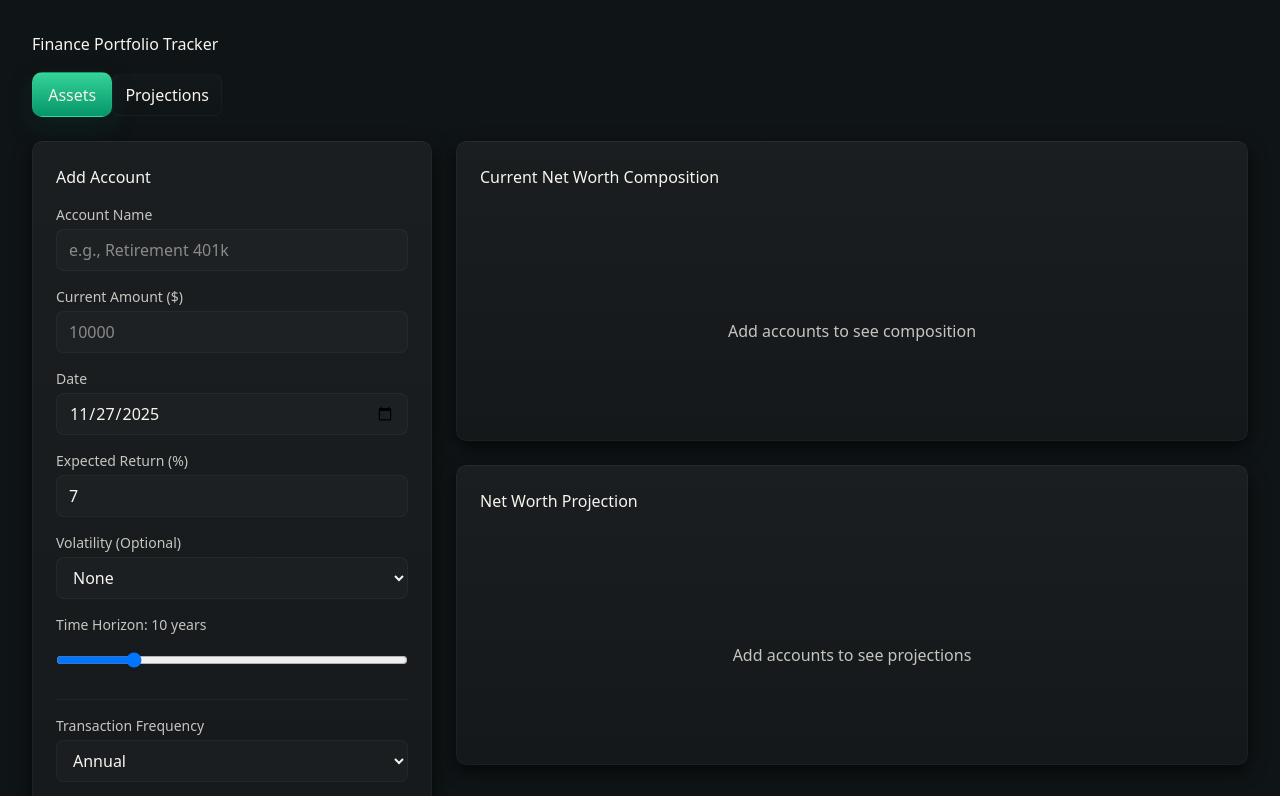
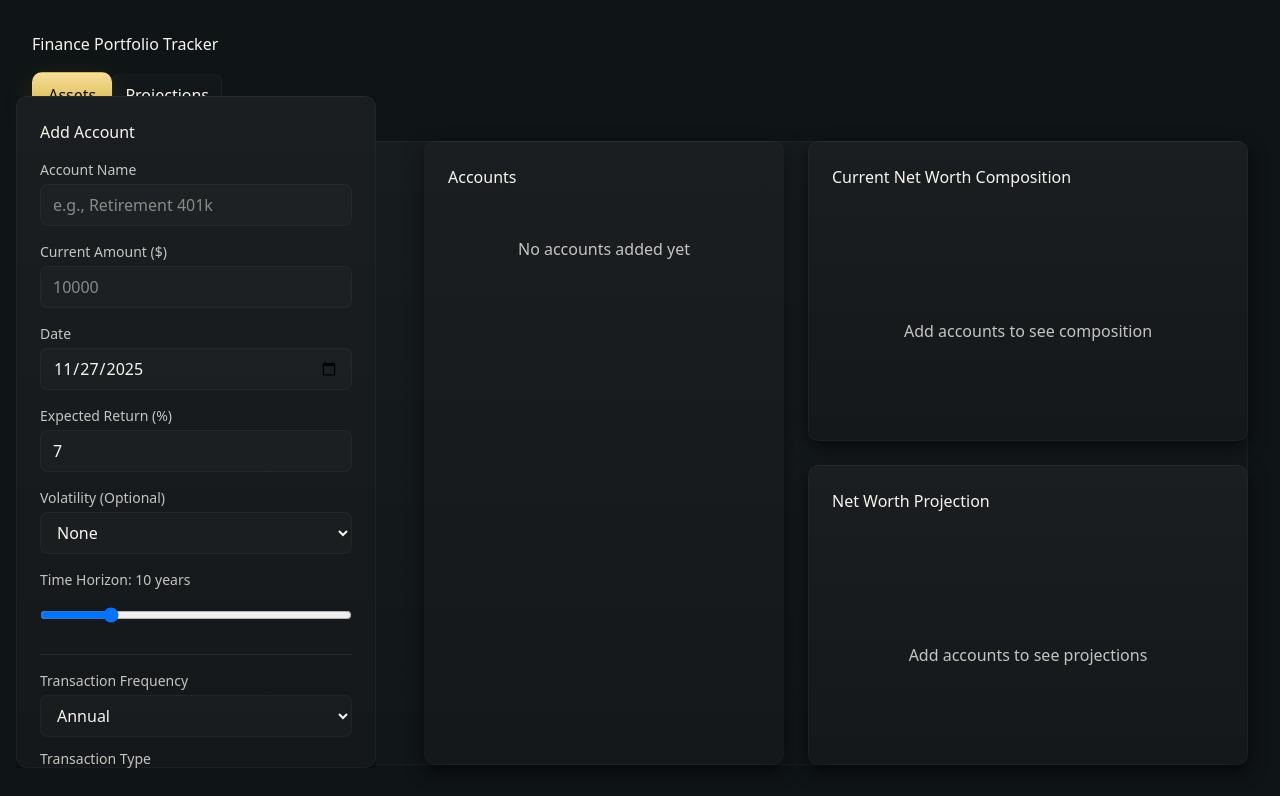
Before and after one commit to QuentinLachaud/moneymemoneynow, a React (Vite) app: page / in a window 1280 px wide. Shown: the top 796 px of the page. Built offline with nearby package versions, Linux system fonts and the light colour scheme.

Commit message:
improvements

```diff
--- a/src/App.tsx
+++ b/src/App.tsx
@@ -21,9 +21,18 @@ export interface Account {
 
 export default function App() {
   const [accounts, setAccounts] = useState<Account[]>([]);
+  const [selectedIds, setSelectedIds] = useState<Set<string>>(new Set());
 
   const addAccount = (account: Omit<Account, 'id'>) => {
-    setAccounts([...accounts, { ...account, id: Date.now().toString() }]);
+    const id = Date.now().toString();
+    const next = { ...account, id } as Account;
+    setAccounts(prev => [...prev, next]);
+    // ensure newly added account is selected for projections
+    setSelectedIds(prev => {
+      const s = new Set(prev);
+      s.add(id);
+      return s;
+    });
   };
 
   const updateAccount = (id: string, account: Omit<Account, 'id'>) => {
@@ -32,9 +41,17 @@ export default function App() {
 
   const deleteAccount = (id: string) => {
     setAccounts(accounts.filter(acc => acc.id !== id));
+    setSelectedIds(prev => {
+      const s = new Set(prev);
+      s.delete(id);
+      return s;
+    });
   };
 
   const [tab, setTab] = useState<'assets' | 'projections'>('assets');
+
+  // Filtered accounts for projections: if nothing explicitly selected, treat all as selected
+  const filteredAccounts = selectedIds.size === 0 ? accounts : accounts.filter(acc => selectedIds.has(acc.id));
 
   return (
     <div className="min-h-screen bg-gray-50 p-8">
@@ -56,12 +73,22 @@ export default function App() {
         </div>
 
         {tab === 'assets' ? (
-          <div className="flex gap-6 mb-6">
-            <ResizablePanel defaultWidth={400} minWidth={300} maxWidth={600}>
+          <div className="relative">
+            {/* Fixed left tray containing the Add Account box */}
+            <aside className="left-tray">
               <div className="bg-white rounded-lg shadow-sm p-6 h-full overflow-auto">
                 <h2 className="mb-4 text-gray-900">Add Account</h2>
                 <AccountForm onSubmit={addAccount} />
-                <div className="mt-6">
+              </div>
+            </aside>
+
+            {/* Main content shifted right to make room for the fixed tray */}
+            <div style={{ marginLeft: '392px' }}>
+              <div className="flex gap-6 mb-6">
+                {/* Accounts list panel sits immediately to the right of the add-account tray */}
+                <div style={{ width: '360px' }}>
+                  <div className="bg-white rounded-lg shadow-sm p-6 h-full overflow-auto">
+                    <h3 className="mb-4 text-gray-900">Accounts</h3>
                     <AccountsList
                       accounts={accounts}
                       onUpdate={updateAccount}
@@ -69,8 +96,8 @@ export default function App() {
                     />
                   </div>
                 </div>
-            </ResizablePanel>
 
+                {/* Charts and projections take remaining space */}
                 <div className="flex-1 flex flex-col gap-6">
                   <ResizablePanel defaultHeight={300} minHeight={200} direction="vertical">
                     <div className="bg-white rounded-lg shadow-sm p-6 h-full">
@@ -87,21 +114,59 @@ export default function App() {
                   </ResizablePanel>
                 </div>
               </div>
+            </div>
+          </div>
         ) : (
-          <div className="space-y-6">
+          <div className="flex gap-6">
+            {/* Left sidebar: account toggles */}
+            <aside className="proj-sidebar w-56">
+              <div className="p-3">
+                <h3 className="mb-3 text-gray-900">Accounts</h3>
+                <div className="flex flex-col gap-2">
+                  {accounts.length === 0 && (
+                    <div className="text-sm text-gray-500">No accounts</div>
+                  )}
+                  {accounts.map(acc => {
+                    const on = selectedIds.size === 0 ? true : selectedIds.has(acc.id);
+                    return (
+                      <button
+                        key={acc.id}
+                        onClick={() => setSelectedIds(prev => {
+                          const s = new Set(prev);
+                          // if size 0 (implicit all selected), initialize with all ids
+                          if (prev.size === 0) {
+                            accounts.forEach(a => s.add(a.id));
+                          }
+                          if (s.has(acc.id)) s.delete(acc.id); else s.add(acc.id);
+                          return s;
+                        })}
+                        className={`account-toggle ${on ? 'on' : 'off'}`}
+                        aria-pressed={on}
+                      >
+                        <div className="truncate text-sm">{acc.name}</div>
+                        <div className="text-xs text-muted">${Math.abs(acc.amount).toLocaleString()}</div>
+                      </button>
+                    );
+                  })}
+                </div>
+              </div>
+            </aside>
+
+            <main className="flex-1 space-y-6">
               <ResizablePanel defaultHeight={360} minHeight={200} direction="vertical">
                 <div className="bg-white rounded-lg shadow-sm p-6 h-full">
                   <h2 className="mb-4 text-gray-900">Net Worth Projection</h2>
-                <ProjectionChart accounts={accounts} />
+                  <ProjectionChart accounts={filteredAccounts} />
                 </div>
               </ResizablePanel>
 
               <ResizablePanel defaultHeight={420} minHeight={200} direction="vertical">
                 <div className="bg-white rounded-lg shadow-sm p-6 h-full overflow-auto">
                   <h2 className="mb-4 text-gray-900">Projection Data Table</h2>
-                <DataTable accounts={accounts} />
+                  <DataTable accounts={filteredAccounts} />
                 </div>
               </ResizablePanel>
+            </main>
           </div>
         )}
       </div>
--- a/src/components/AccountForm.tsx
+++ b/src/components/AccountForm.tsx
@@ -32,7 +32,8 @@ export function AccountForm({ onSubmit, initialData, submitLabel = 'Add Account'
       timeHorizon,
       frequency,
       transactionType,
-      transactionAmount: parseFloat(transactionAmount) || 0,
+      // Always store a positive transaction amount; sign is implied by transactionType
+      transactionAmount: Math.abs(parseFloat(transactionAmount) || 0),
     });
 
     // Reset form if adding new account
--- a/src/components/AccountsList.tsx
+++ b/src/components/AccountsList.tsx
@@ -72,7 +72,8 @@ export function AccountsList({ accounts, onUpdate, onDelete }: AccountsListProps
                   <div>
                     {account.frequency === 'monthly' ? 'Monthly' : 'Annual'}{' '}
                     {account.transactionType === 'deposit' ? 'Deposit' : 'Withdrawal'}:{' '}
-                  ${account.transactionAmount.toLocaleString()}
+                    {/* Show negative sign for withdrawals; amount stored positive */}
+                    {account.transactionType === 'withdraw' ? '-$' : '$'}{Math.abs(account.transactionAmount).toLocaleString()}
                   </div>
                   {account.volatility && (
                     <div>Volatility: {account.volatility}</div>
--- a/src/styles/globals.css
+++ b/src/styles/globals.css
@@ -90,10 +90,10 @@ body::before {
   pointer-events: none;
   /* Slightly brighter and more visible gold wash but still subtle */
   background-image:
-    radial-gradient(900px 500px at 80% 12%, rgba(6,110,110,0.07), rgba(0,0,0,0) 30%),
-    radial-gradient(700px 350px at 92% 78%, rgba(45,212,191,0.055), rgba(0,0,0,0) 25%),
-    linear-gradient(180deg, rgba(6,110,110,0.03), rgba(0,0,0,0) 45%, rgba(45,212,191,0.03));
-  filter: blur(28px) saturate(110%);
+    radial-gradient(900px 500px at 8% 12%, rgba(239, 203, 85, 0.08), rgba(0,0,0,0) 30%),
+    radial-gradient(700px 350px at 92% 78%, rgba(255,200,80,0.06), rgba(0,0,0,0) 25%),
+    linear-gradient(180deg, rgba(212,175,55,0.03), rgba(0,0,0,0) 45%, rgba(212,175,55,0.04));
+  filter: blur(28px) saturate(115%);
   mix-blend-mode: screen;
 }
 
@@ -110,7 +110,7 @@ body::before {
   border-radius: var(--radius);
   /* a softer, brighter edge: blend gold and near-white to brighten the panel borders */
   border: 1px solid rgba(230,200,107,0.08);
-  box-shadow: 0 6px 18px rgba(8,10,12,0.55), 0 1px 0 rgba(255,255,255,0.02) inset, 0 4px 18px rgba(6,110,110,0.025);
+  box-shadow: 0 6px 18px rgba(8,10,12,0.55), 0 1px 0 rgba(255,255,255,0.02) inset, 0 4px 18px rgba(212,175,55,0.025);
   position: relative;
   /* much slower, very gentle transition for a premium feel */
   transition: transform 900ms cubic-bezier(.16,.84,.24,1), box-shadow 900ms cubic-bezier(.16,.84,.24,1);
@@ -120,10 +120,10 @@ body::before {
 
 /* Headings and accent elements — subtle gold tint for highlights */
 .accent-gold, .text-accent-gold {
-  color: #b3d334; /* teal accent */
+  color: #e6c86b;
 }
 .ring-accent-gold {
-  box-shadow: 0 0 0 4px rgba(45,212,191,0.06);
+  box-shadow: 0 0 0 4px rgba(230,200,107,0.06);
 }
 
 /* Improve button contrast and style to match professional dark theme */
@@ -137,7 +137,7 @@ button, .btn {
 }
 button:hover, .btn:hover {
   transform: translateY(-0.25px) scale(1.003);
-  box-shadow: 0 8px 22px rgba(0,0,0,0.38), 0 0 0 6px rgba(45,212,191,0.03);
+  box-shadow: 0 8px 22px rgba(0,0,0,0.38), 0 0 0 6px rgba(230,200,107,0.03);
   transition-duration: 420ms;
 }
 
@@ -185,9 +185,10 @@ input, textarea, select {
 /* Panel hover magnify & subtle lift */
 .card:hover, .panel:hover, .bg-card:hover, [data-card]:hover, .panel-root:hover, .rounded-lg:hover {
   /* very gentle, centered magnify toward user (small translateZ + tiny scale) */
-  transform: perspective(1200px) translateZ(3px) scale(1.003);
+  transform: perspective(1200px) translateZ(1px) scale(1.003);
   box-shadow: 0 10px 24px rgba(8,10,12,0.42), 0 5px 18px rgba(212,175,55,0.03);
   z-index: 2;
+  transition: 800ms cubic-bezier(.16,.84,.24,1);
 }
 
 /* Respect reduced motion users */
@@ -218,7 +219,7 @@ input, textarea, select {
   background: linear-gradient(180deg, rgba(255,255,255,0.035), rgba(255,255,255,0.012));
   -webkit-mask: linear-gradient(#000 0 0) content-box, linear-gradient(#000 0 0);
   mask: linear-gradient(#000 0 0) content-box, linear-gradient(#000 0 0);
-  box-shadow: 0 0 0 1px rgba(255,255,255,0.035) inset, 0 0 18px rgba(45,212,191,0.05);
+  box-shadow: 0 0 0 1px rgba(255,255,255,0.035) inset, 0 0 18px rgba(230,200,107,0.05);
   z-index: 0;
 }
 
@@ -230,17 +231,17 @@ input, textarea, select {
 
 /* Premium primary button */
 .btn-primary {
-  background: linear-gradient(180deg, #34d399 0%, #059669 100%);
-  color: var(--card-foreground);
-  border: 1px solid rgba(255,255,255,0.04);
+  background: linear-gradient(180deg, #f6de9a 0%, #d4af37 100%);
+  color: #0b0b0b;
+  border: 1px solid rgba(255,255,255,0.06);
   padding: 0.6rem 0.95rem;
   border-radius: 10px;
-  box-shadow: 0 10px 30px rgba(6,110,110,0.14), 0 2px 0 rgba(255,255,255,0.02) inset;
+  box-shadow: 0 10px 30px rgba(212,175,55,0.14), 0 2px 0 rgba(255,255,255,0.02) inset;
   transition: transform 180ms, box-shadow 180ms, filter 180ms;
 }
 .btn-primary:hover {
   transform: translateY(-3px) scale(1.02);
-  box-shadow: 0 18px 46px rgba(6,110,110,0.18), 0 2px 0 rgba(255,255,255,0.03) inset;
+  box-shadow: 0 18px 46px rgba(212,175,55,0.18), 0 2px 0 rgba(255,255,255,0.03) inset;
 }
 .btn-primary:active {
   transform: translateY(0.5px) scale(0.997);
@@ -249,8 +250,61 @@ input, textarea, select {
 
 /* Provide a semantic utility so you can apply gold accent to existing elements */
 .accent-gold-bg {
-  background: linear-gradient(180deg, rgba(45,212,191,0.12), rgba(6,110,110,0.06));
-  border: 1px solid rgba(45,212,191,0.08);
+  background: linear-gradient(180deg, rgba(230,200,107,0.12), rgba(212,175,55,0.06));
+  border: 1px solid rgba(230,200,107,0.08);
+}
+
+/* Projections sidebar and account toggle styles */
+.proj-sidebar {
+  background: transparent;
+  color: var(--foreground);
+}
+.proj-sidebar .account-toggle {
+  display: flex;
+  flex-direction: column;
+  align-items: flex-start;
+  gap: 2px;
+  padding: 10px 12px;
+  border-radius: 8px;
+  text-align: left;
+  width: 100%;
+  border: 1px solid rgba(255,255,255,0.03);
+  background: var(--card);
+  transition: transform 160ms ease, box-shadow 160ms ease, background 160ms ease, opacity 160ms ease;
+}
+.proj-sidebar .account-toggle.off {
+  opacity: 0.6;
+  filter: grayscale(30%);
+  color: color-mix(in oklab, var(--foreground) 70%, black 30%);
+}
+.proj-sidebar .account-toggle.on {
+  background: linear-gradient(180deg, rgba(255,180,110,0.12), rgba(255,140,60,0.12));
+  border: 1px solid rgba(255,140,60,0.12);
+  box-shadow: 0 6px 18px rgba(255,140,60,0.06);
+  color: #1f1f1f;
+}
+.proj-sidebar .account-toggle:hover {
+  transform: translateY(-1px);
+}
+
+/* Left fixed tray for Add Account (assets tab) */
+.left-tray {
+  position: fixed;
+  left: 16px;
+  top: 96px;
+  width: 360px;
+  height: calc(100vh - 128px);
+  overflow: auto;
+  z-index: 30;
+}
+
+@media (max-width: 900px) {
+  .left-tray {
+    position: static;
+    width: 100%;
+    height: auto;
+    margin-bottom: 1rem;
+  }
 }
 
 
```
Also changed, not shown: src/utils/calculations.ts (+5 -5 lines), web-app-super.txt (added). Lines whose indentation alone changed are shown as unchanged.
